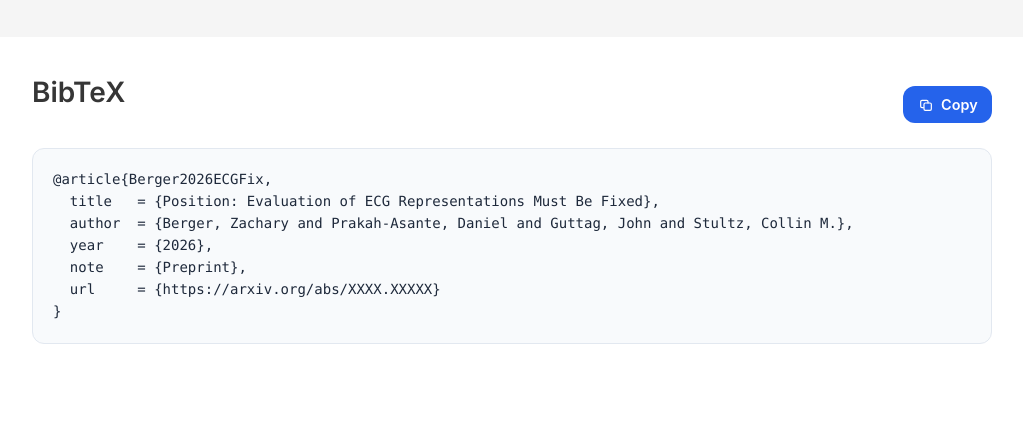
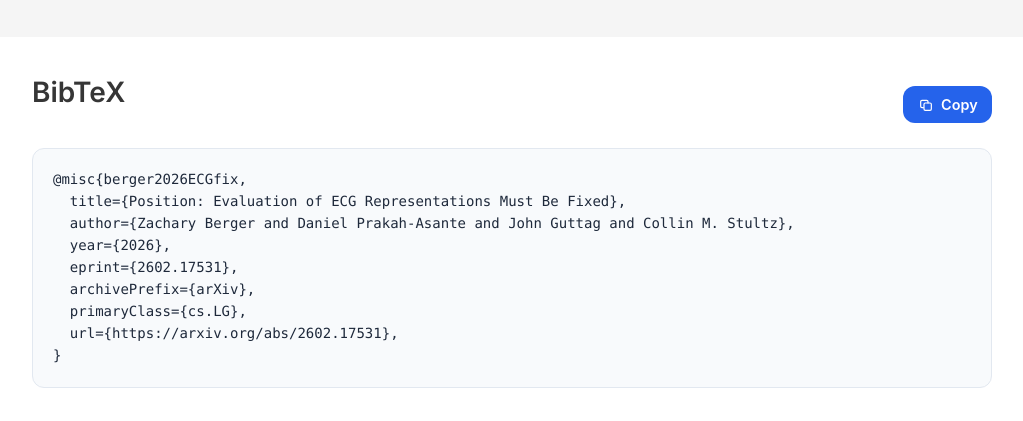
Before and after one commit to zackeberger/ecgfix, a plain HTML site: page index.html in a window 1280 px wide. Shown: the part 1334-1755 px from the top of the page, without its empty margins (128-1151 px from the left). Drawn offline with Linux system fonts and the light colour scheme; some icons are missing.

Commit message:
Update arXiv link.

```diff
--- a/index.html
+++ b/index.html
@@ -96,7 +96,7 @@
               <div class="publication-links">
                 <span class="link-block">
                   <!-- TODO: set to arXiv URL -->
-                  <a href="https://arxiv.org/abs/XXXX.XXXXX" target="_blank" rel="noopener noreferrer"
+                  <a href="https://arxiv.org/abs/2602.17531" target="_blank" rel="noopener noreferrer"
                     class="external-link button is-normal is-rounded is-dark">
                     <span class="icon"><i class="ai ai-arxiv"></i></span>
                     <span>arXiv</span>
@@ -190,12 +190,14 @@
           </button>
         </div>
 
-        <pre id="bibtex-code"><code>@article{Berger2026ECGFix,
-  title   = {Position: Evaluation of ECG Representations Must Be Fixed},
-  author  = {Berger, Zachary and Prakah-Asante, Daniel and Guttag, John and Stultz, Collin M.},
-  year    = {2026},
-  note    = {Preprint},
-  url     = {https://arxiv.org/abs/XXXX.XXXXX}
+        <pre id="bibtex-code"><code>@misc{berger2026ECGfix,
+  title={Position: Evaluation of ECG Representations Must Be Fixed},
+  author={Zachary Berger and Daniel Prakah-Asante and John Guttag and Collin M. Stultz},
+  year={2026},
+  eprint={2602.17531},
+  archivePrefix={arXiv},
+  primaryClass={cs.LG},
+  url={https://arxiv.org/abs/2602.17531},
 }</code></pre>
       </div>
     </section>
```
